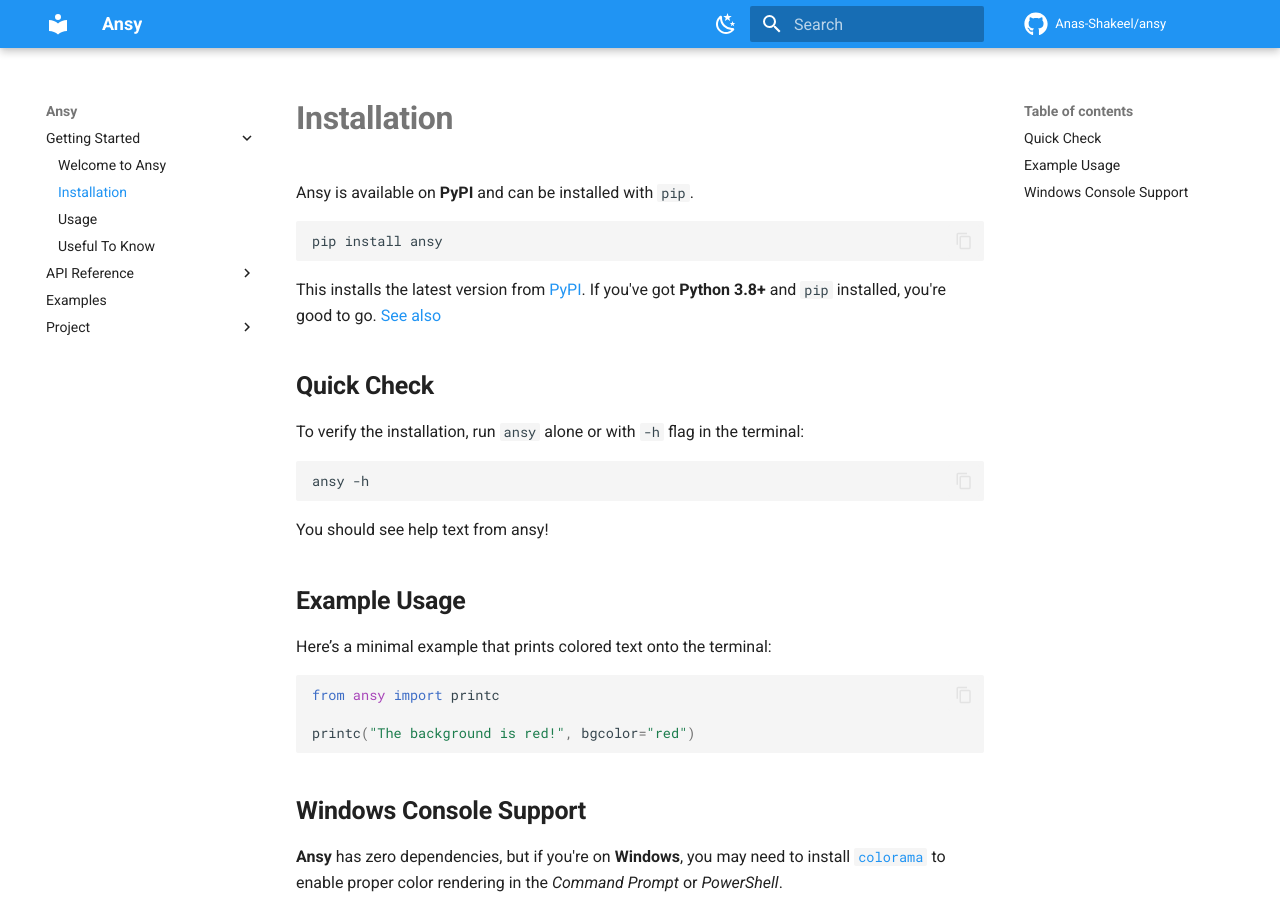
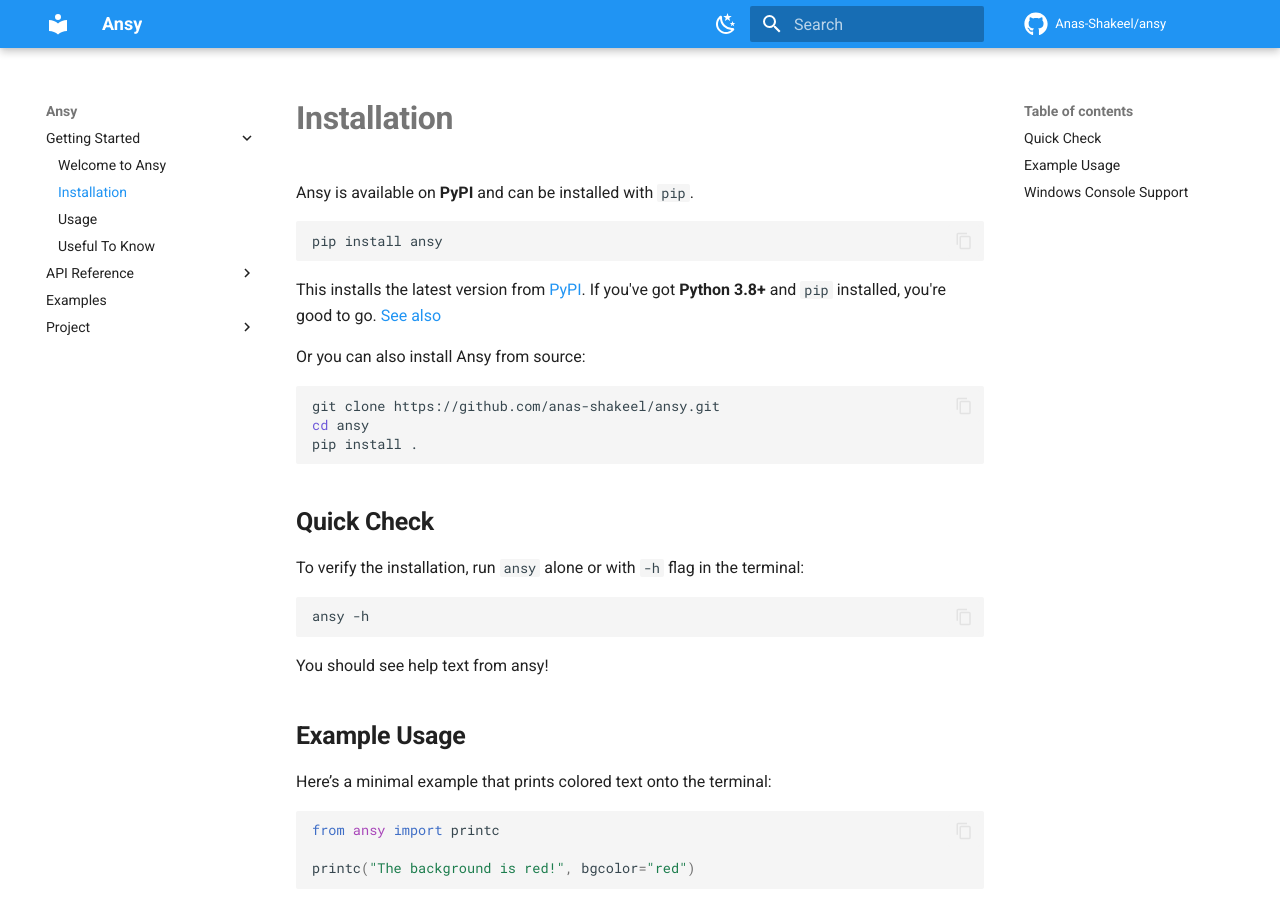
Before and after one commit to Anas-Shakeel/ansy, an MkDocs documentation site: the page built from docs/installation.md, in a window 1280 px wide and 900 px high. Built offline with MkDocs 1.6.1 and Material for MkDocs 9.7.7, drawn with Linux system fonts in a browser that asks for light colours; comment, search, counter and statistics services are not loaded.

Commit message:
Add install from source method

````diff
--- a/docs/installation.md
+++ b/docs/installation.md
@@ -7,6 +7,14 @@
 ```
 
 This installs the latest version from [PyPI](https://pypi.org/project/ansy). If you've got **Python 3.8+** and `pip` installed, you're good to go. [See also](./compatibility.md)
+
+Or you can also install Ansy from source:
+
+```shell
+git clone https://github.com/anas-shakeel/ansy.git
+cd ansy
+pip install .
+```
 
 ## **Quick Check**
 
````
